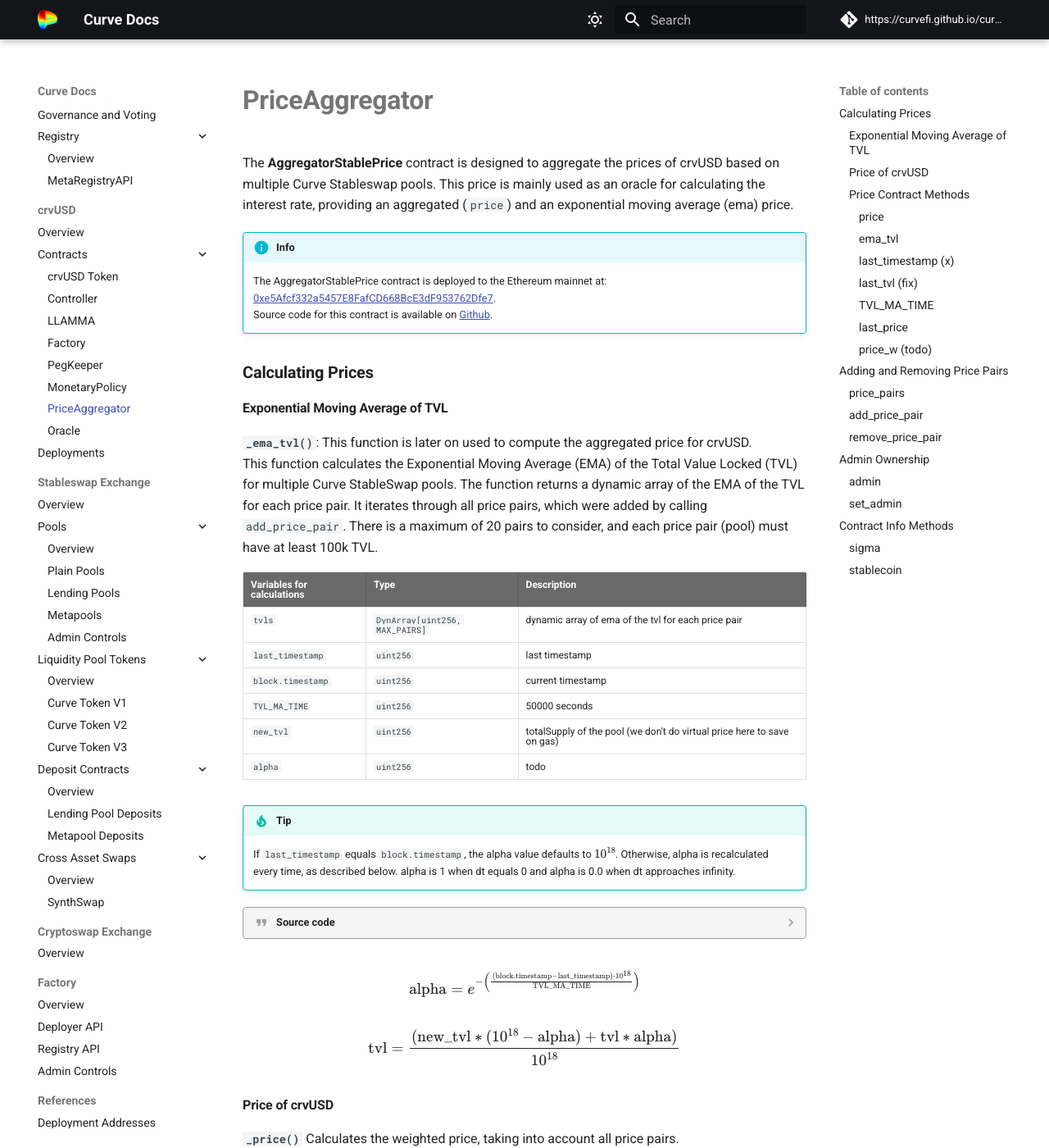
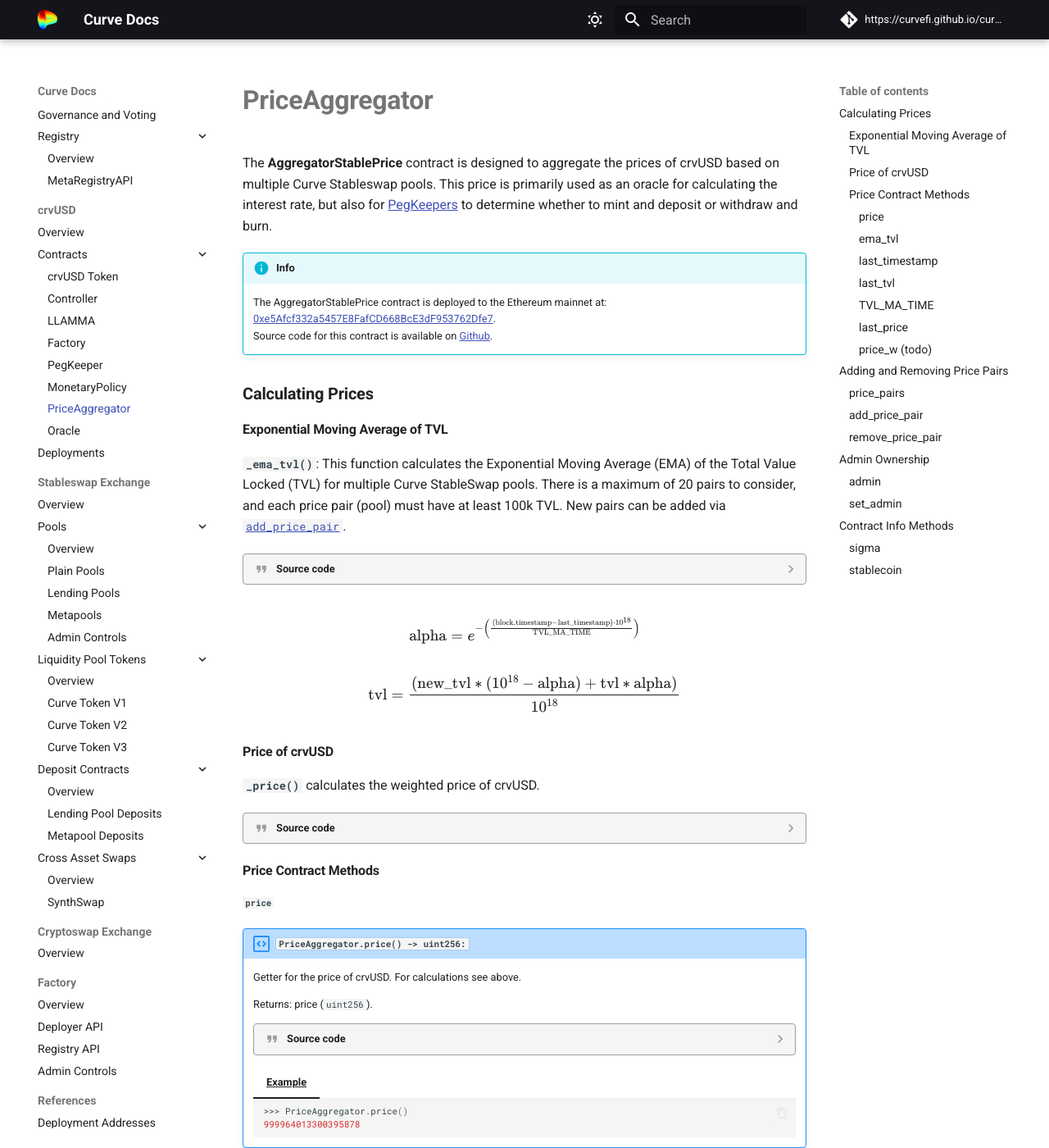
Before and after one commit to CurveDocs/curve-docs, an MkDocs documentation site: the page built from docs/crvUSD/priceaggregator.md, in a window 1280 px wide and 1400 px high. Shown: the whole window at 82% size. Built offline with MkDocs 1.6.1 and Material for MkDocs 9.7.7, drawn with Linux system fonts in a browser that asks for light colours; some of the changed text lies outside the part shown.

Commit message:
aggregator - remove unnecessary info

````diff
--- a/docs/crvUSD/priceaggregator.md
+++ b/docs/crvUSD/priceaggregator.md
@@ -1,4 +1,4 @@
-The **AggregatorStablePrice** contract is designed to aggregate the prices of crvUSD based on multiple Curve Stableswap pools. This price is mainly used as an oracle for calculating the interest rate, providing an aggregated (`price`) and an exponential moving average (ema) price.
+The **AggregatorStablePrice** contract is designed to aggregate the prices of crvUSD based on multiple Curve Stableswap pools. This price is primarily used as an oracle for calculating the interest rate, but also for [PegKeepers](../crvUSD/pegkeeper.md) to determine whether to mint and deposit or withdraw and burn.
 
 !!! info
     The AggregatorStablePrice contract is deployed to the Ethereum mainnet at: [0xe5Afcf332a5457E8FafCD668BcE3dF953762Dfe7](https://etherscan.io/address/0xe5Afcf332a5457E8FafCD668BcE3dF953762Dfe7).
@@ -10,20 +10,7 @@
 
 ### **Exponential Moving Average of TVL**
 
-**`_ema_tvl()`**: This function is later on used to compute the aggregated price for crvUSD.
-This function calculates the Exponential Moving Average (EMA) of the Total Value Locked (TVL) for multiple Curve StableSwap pools. The function returns a dynamic array of the EMA of the TVL for each price pair. It iterates through all price pairs, which were added by calling `add_price_pair`. There is a maximum of 20 pairs to consider, and each price pair (pool) must have at least 100k TVL.
-
-| Variables for calculations | Type | Description |
-| ----------- | -------| ----|
-| `tvls` |  `DynArray[uint256, MAX_PAIRS]` | dynamic array of ema of the tvl for each price pair |
-| `last_timestamp` |  `uint256` | last timestamp |
-| `block.timestamp`|  `uint256` | current timestamp |
-| `TVL_MA_TIME` |  `uint256` | 50000 seconds |
-| `new_tvl` |  `uint256` | totalSupply of the pool (we don't do virtual price here to save on gas) |
-| `alpha` |  `uint256` | todo |
-
-!!!tip
-    If `last_timestamp` equals `block.timestamp`, the alpha value defaults to $10^{18}$. Otherwise, alpha is recalculated every time, as described below. alpha is 1 when dt equals 0 and alpha is 0.0 when dt approaches infinity.
+**`_ema_tvl()`**: This function calculates the Exponential Moving Average (EMA) of the Total Value Locked (TVL) for multiple Curve StableSwap pools. There is a maximum of 20 pairs to consider, and each price pair (pool) must have at least 100k TVL. New pairs can be added via [`add_price_pair`](#add_price_pair).
 
 ??? quote "Source code"
 
@@ -60,27 +47,16 @@
 
 
 
-
-
 ### **Price of crvUSD**
 
-**`_price()`**
-Calculates the weighted price, taking into account all price pairs.
-
-
-| Variables for calculations | Type | Description |
-| ----------- | -------| ----|
-| `n` |  `uint256` | Number of price pairs |
-| `prices` |  `uint256[MAX_PAIRS]` | Array with prices of the price_pairs |
-| `D[i]` |  `uint256[MAX_PAIRS]` | Array with the pool tvls (these variables are added by calling `_ema_tvl()`)|
-
+**`_price()`** calculates the weighted price of crvUSD.
 
 ??? quote "Source code"
 
     ```python hl_lines="3"
-    @internal
+    @external
     @view
-    def _price(tvls: DynArray[uint256, MAX_PAIRS]) -> uint256:
+    def price() -> uint256:
         n: uint256 = self.n_price_pairs
         prices: uint256[MAX_PAIRS] = empty(uint256[MAX_PAIRS])
         D: uint256[MAX_PAIRS] = empty(uint256[MAX_PAIRS])
@@ -90,15 +66,16 @@
             if i == n:
                 break
             price_pair: PricePair = self.price_pairs[i]
-            pool_supply: uint256 = tvls[i]
+            pool_supply: uint256 = price_pair.pool.totalSupply()
             if pool_supply >= MIN_LIQUIDITY:
                 p: uint256 = price_pair.pool.price_oracle()
                 if price_pair.is_inverse:
                     p = 10**36 / p
                 prices[i] = p
-                D[i] = pool_supply
-                Dsum += pool_supply
-                DPsum += pool_supply * p
+                _D: uint256 = price_pair.pool.get_virtual_price() * pool_supply / 10**18
+                D[i] = _D
+                Dsum += _D
+                DPsum += _D * p
         if Dsum == 0:
             return 10**18  # Placeholder for no active pools
         p_avg: uint256 = DPsum / Dsum
@@ -115,110 +92,11 @@
         for i in range(MAX_PAIRS):
             if i == n:
                 break
-            w: uint256 = D[i] * self.exp(- convert(e[i] - e_min, int256)) / 10**18
+            w: uint256 = D[i] * self.exp(-convert(e[i] - e_min, int256)) / 10**18
             w_sum += w
             wp_sum += w * prices[i]
         return wp_sum / w_sum
     ```
-
-This function iterates through all the price pairs added to this contract.
-
-
-1. The function iterates over all price pairs and stops when `n_price_pairs` is reached. It collects data such as **pool_supply** (the `_ema_tvl` for a price pair) and **p** (price from the price pair's oracle). It stores the pool_supply of the price pairs in **D** and also computes **Dsum** (the sum of D for all price pairs) and **DPsum** (the sum of **$\text{pool_supply * p}$** for all price pairs). If Dsum equals 0, then $10^{18}$ is used as a placeholder.
-
-    | Variables | Type | Description |
-    | ----------- | -------| ----|
-    | `n` |  `uint256` | number of price pairs |
-    | `prices` |  `uint256` | array which contains all the prices for the price pairs (= price_oracle from the pool)|
-    | `D` |  `uint256[MAX_PAIRS]` | array which contains the tvl's of the price pairs (is calculated via `_ema_tvl()`) |
-    | `Dsum` |  `uint256` | Sum of tvls (D[i]) for all price pairs |
-    | `DPsum` |  `uint256` | Sum of all tvl's multiplied by its corresponding pool price oracle |
-
-
-    ??? quote "Source code"
-
-        ```python
-        @internal
-        @view
-        def _price(tvls: DynArray[uint256, MAX_PAIRS]) -> uint256:
-            n: uint256 = self.n_price_pairs
-            prices: uint256[MAX_PAIRS] = empty(uint256[MAX_PAIRS])
-            D: uint256[MAX_PAIRS] = empty(uint256[MAX_PAIRS])
-            Dsum: uint256 = 0
-            DPsum: uint256 = 0
-            for i in range(MAX_PAIRS):
-                if i == n:
-                    break
-                price_pair: PricePair = self.price_pairs[i]
-                pool_supply: uint256 = tvls[i]
-                if pool_supply >= MIN_LIQUIDITY:
-                    p: uint256 = price_pair.pool.price_oracle()
-                    if price_pair.is_inverse:
-                        p = 10**36 / p
-                    prices[i] = p
-                    D[i] = pool_supply
-                    Dsum += pool_supply
-                    DPsum += pool_supply * p
-            if Dsum == 0:
-                return 10**18  # Placeholder for no active pools
-        ```
-
-
-2. This piece of code calculates an error metric **e** for each price pair, which represents the squared difference between its **price p** and the **average price p_avg**, normalized by a constant `SIGMA`. The minimum error **e_min** across all price pairs is also tracked.
-
-    | Variables | Type | Description |
-    | ----------- | -------| ----|
-    | `p_avg` | `uint256` | average price: $\frac{DPsum}{Dsum}$  |
-    | `e` | `uint256[MAX_PAIRS]` | TODO |
-    | `e_min` | `uint256` | max value of uint256 |
-
-    ??? quote "Source code"
-
-        ```python
-        p_avg: uint256 = DPsum / Dsum
-        e: uint256[MAX_PAIRS] = empty(uint256[MAX_PAIRS])
-        e_min: uint256 = max_value(uint256)
-        for i in range(MAX_PAIRS):
-            if i == n:
-                break
-            p: uint256 = prices[i]
-            e[i] = (max(p, p_avg) - min(p, p_avg))**2 / (SIGMA**2 / 10**18)
-            e_min = min(e[i], e_min)
-        ```
-
-    $$\text{p_avg} = \frac{\text{DPsum}}{\text{Dsum}}$$
-
-    $$\text{e[i]} = \frac{max(\text{p, p_{avg}}) - min(\text{p, p_{avg}})}{\frac{sigma^2}{10^{18}}}$$
-
-    $$\text{e_min} = min(\text{e[i], e_min})$$
-
-
-3. In the last step, **w**, **w_sum**, and **wp_sum** are calculated, from which the final price can be derived.
-
-    | Variables | Type | Description |
-    | ----------- | -------| ----|
-    | `w_sum` |  `uint256` | sum of w for all price pairs |
-    | `wp_sum` |  `uint256` | sum of w*p for all price pairs |
-    | `price` |  `uint256` | aggregated final price |
-
-    ??? quote "Source code"
-
-        ```python
-        wp_sum: uint256 = 0
-        w_sum: uint256 = 0
-        for i in range(MAX_PAIRS):
-            if i == n:
-                break
-            w: uint256 = D[i] * self.exp(- convert(e[i] - e_min, int256)) / 10**18
-            w_sum += w
-            wp_sum += w * prices[i]
-        return wp_sum / w_sum
-        ```
-
-    $$\text{w} = \frac{{\text{D[i]} \cdot e^{-1 \cdot (e_i - e_{\text{{min}}})}}}{10^{18}}$$
-
-    $$\text{price} = \frac{wp_{sum}}{w_{sum}}$$
-
 
 
 ### **Price Contract Methods**
@@ -350,7 +228,7 @@
         ```
 
 
-#### `last_timestamp` (x)
+#### `last_timestamp`
 !!! description "`PriceAggregator.last_timestamp() -> uint256:`"
 
     Getter for the latest timestamp when `price_w` was called.
@@ -371,10 +249,10 @@
         ```
 
 
-#### `last_tvl` (fix)
+#### `last_tvl`
 !!! description "`PriceAggregator.last_tvl(arg0: uint256) -> uint256:`"
 
-    Getter for the total value locked in a liquidity pool. why is this not the same as calling totalSupply on the pool conraxct?
+    Getter for the total value locked in a liquidity pool.
 
     Returns: total value locked (`uint256`).
 
````
Also changed, not shown: other parts of docs/crvUSD/priceaggregator.md (+2 -2 lines).
